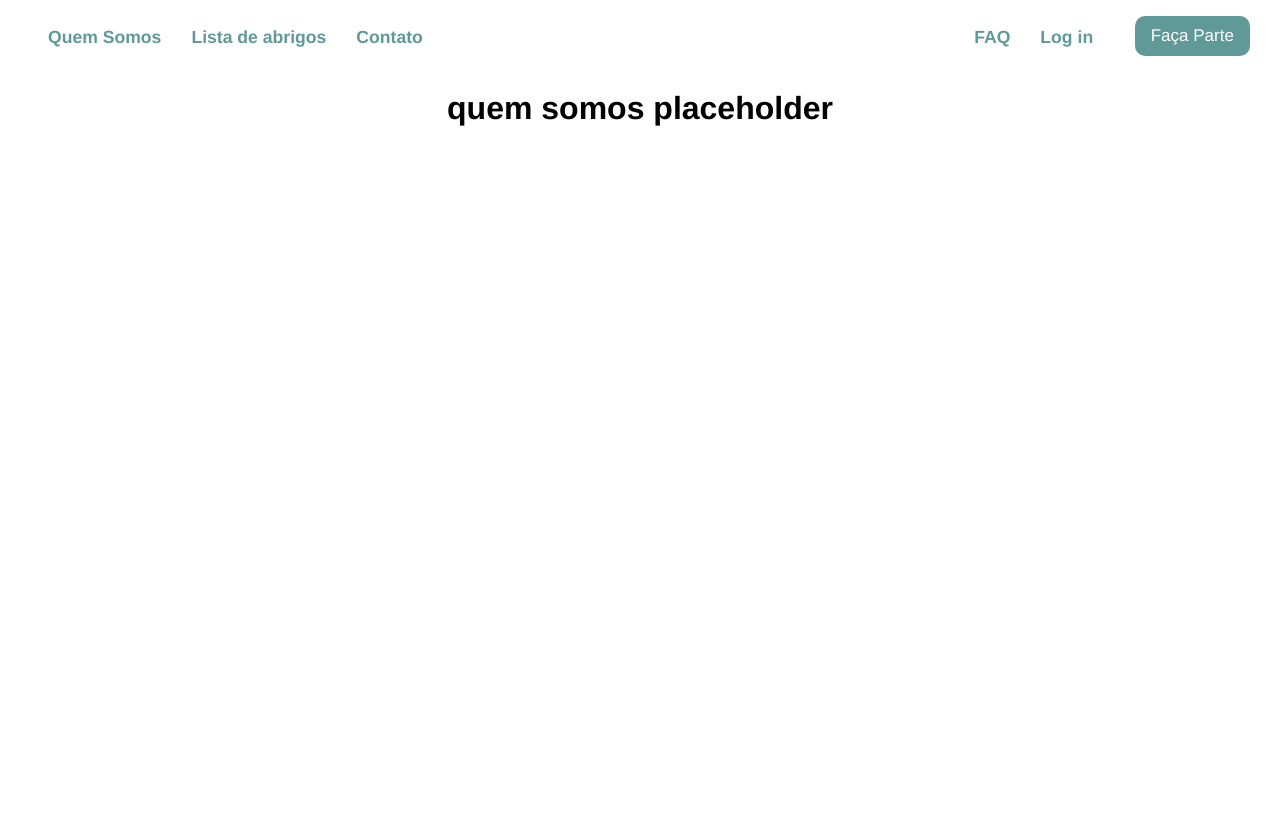
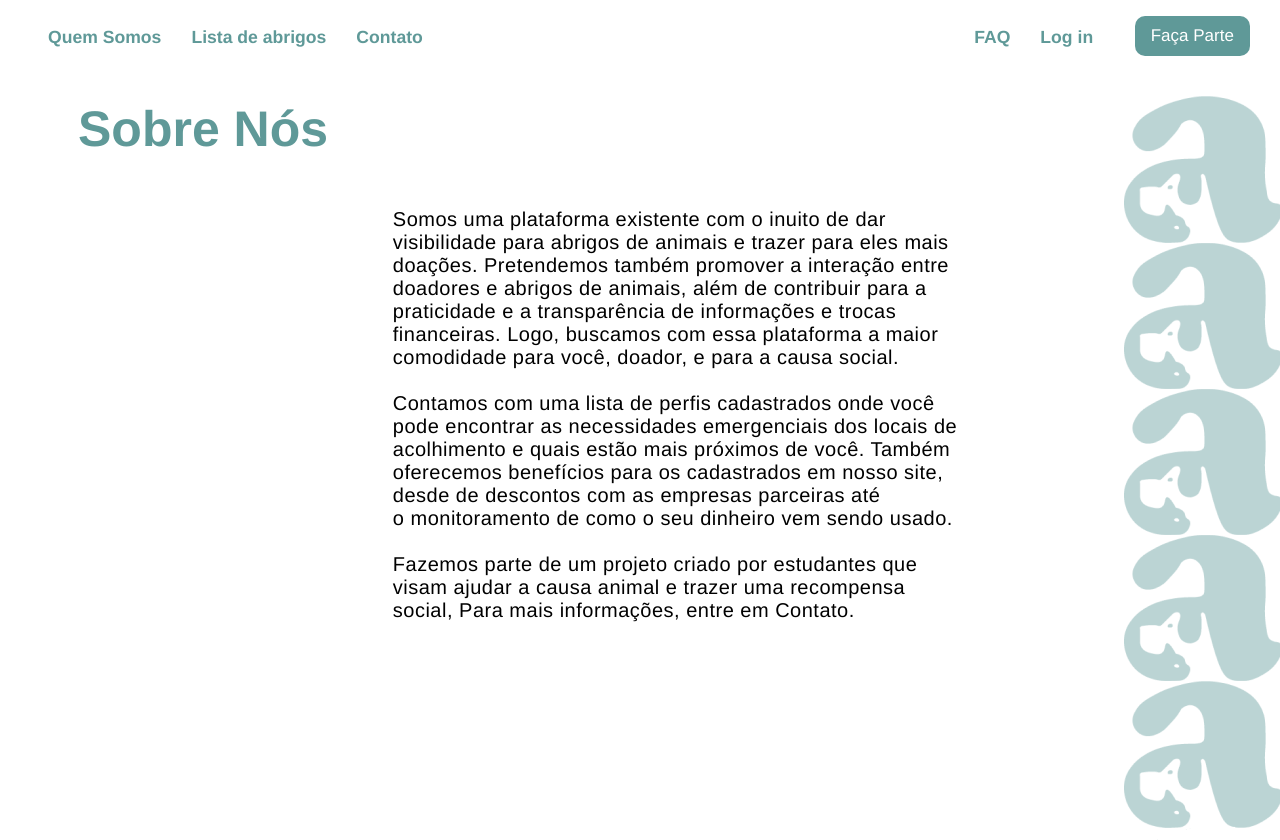
Before and after one commit to Guilherme-Calland/ha-bichos-frontend, an Angular app in the folder frontend/: page /quemsomos in a window 1280 px wide. Before the commit the page ends 800 px from the top, so only its background shows below. Built offline with nearby package versions, Linux system fonts and the light colour scheme.

Commit message:
sobre nos adicionado

```diff
--- a/frontend/src/app/components/pagina-inicial/pagina-inicial.component.css
+++ b/frontend/src/app/components/pagina-inicial/pagina-inicial.component.css
@@ -61,6 +61,7 @@
     color: white;
     font-weight: bold;
     font-size: 200%;
+    visibility: hidden;
 }
 
 .mapa img{
@@ -110,4 +111,5 @@
     padding-right: 3%;
     margin-left: 10%;
     margin-top: 2%;
+    cursor: pointer;
 }
--- a/frontend/src/app/components/quem-somos/quem-somos.component.css
+++ b/frontend/src/app/components/quem-somos/quem-somos.component.css
@@ -1,5 +1,39 @@
-.teste{
+.tudo{
+    /* display: grid;
+    place-items: center; */
+    height: 200px;
+    margin-top: 100px;
+    margin-left: 70px;
+}
+
+.sobre_nos{
+    font-size: 50px;
+    color: #5F9998;
+    font-weight: bold;
     display: grid;
     place-items: center;
-    height: 200px;
 }
+
+.comeco{
+    font-size: 50px;
+    color: #5F9998;
+    font-weight: bold;
+    display: grid;
+    place-items: start;
+}
+
+.meio{
+    margin-top: 50px;
+    display: grid;
+    place-items: center;
+    font-size: 20px;
+    letter-spacing: 0.5px;
+}
+
+.fim{
+    margin-top: -530px;
+    margin-right: -8px;
+    display: grid;
+    place-items: end;
+
+}
--- a/frontend/src/app/components/quem-somos/quem-somos.component.html
+++ b/frontend/src/app/components/quem-somos/quem-somos.component.html
@@ -1,5 +1,55 @@
-<div class = "teste">
-    <h1>
-        quem somos placeholder
-    </h1>
+<div class = "tudo">
+    <!-- <table>
+        <tr>
+            <td>
+                <div class = "sobre_nos">
+                    Sobre Nós
+                </div>
+            </td>
+            <td>
+                <div class = "texto">
+                    Somos uma plataforma existente com o inuito de dar<br>
+                    visibilidade para abrigos de animais e trazer para eles mais<br> doações. Pretendemos também promover a interação entre<br>doadores e abrigos de animais, além de contribuir para a <br>
+                    praticidade e a transparência de informações e trocas<br>
+                    financeiras. Logo, buscamos com essa plataforma a maior<br>
+                    comodidade para você, doador, e para a causa social.<br><br>
+
+                    Contamos com uma lista de perfis cadastrados onde você<br> pode encontrar as necessidades emergenciais dos locais de<br>
+                    acolhimento e quais estão mais próximos de você. Também<br>
+                    oferecemos benefícios para os cadastrados em nosso site,<br>
+                    desde de descontos com as empresas parceiras até<br>
+                    o monitoramento de como o seu dinheiro vem sendo usado.<br><br>
+
+                    Fazemos parte de um projeto criado por estudantes que<br>
+                    visam ajudar a causa animal e trazer uma recompensa<br>
+                    social, Para mais informações, entre em Contato.
+                </div>
+            </td>
+            <td>
+                <img src = "assets/imagens/quem_somos_imagem.png">
+            </td>
+        </tr>
+    </table> -->
+    <div class = "comeco">Sobre Nós</div>
+    <div class = "meio">
+        Somos uma plataforma existente com o inuito de dar<br>
+        visibilidade para abrigos de animais e trazer para eles mais<br> doações. Pretendemos também promover a interação entre<br>doadores e abrigos de animais, além de contribuir para a <br>
+        praticidade e a transparência de informações e trocas<br>
+        financeiras. Logo, buscamos com essa plataforma a maior<br>
+        comodidade para você, doador, e para a causa social.<br><br>
+
+        Contamos com uma lista de perfis cadastrados onde você<br> pode encontrar as necessidades emergenciais dos locais de<br>
+        acolhimento e quais estão mais próximos de você. Também<br>
+        oferecemos benefícios para os cadastrados em nosso site,<br>
+        desde de descontos com as empresas parceiras até<br>
+        o monitoramento de como o seu dinheiro vem sendo usado.<br><br>
+
+        Fazemos parte de um projeto criado por estudantes que<br>
+        visam ajudar a causa animal e trazer uma recompensa<br>
+        social, Para mais informações, entre em Contato.
+    </div>
+    <div class = "fim">
+        <img src = "assets/imagens/quem_somos_imagem.png">
+    </div>
+
 </div>
```
Also changed, not shown: frontend/src/assets/imagens/quem_somos_imagem.png (added).
